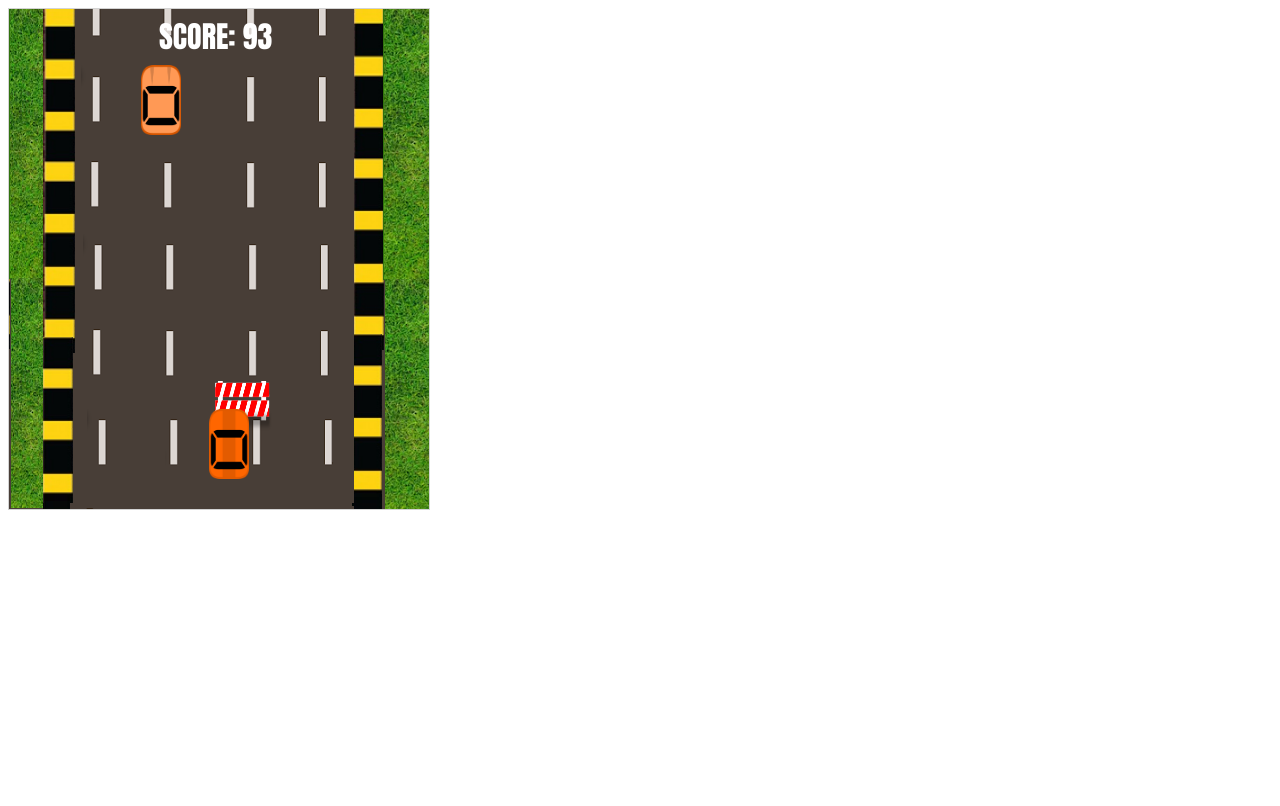
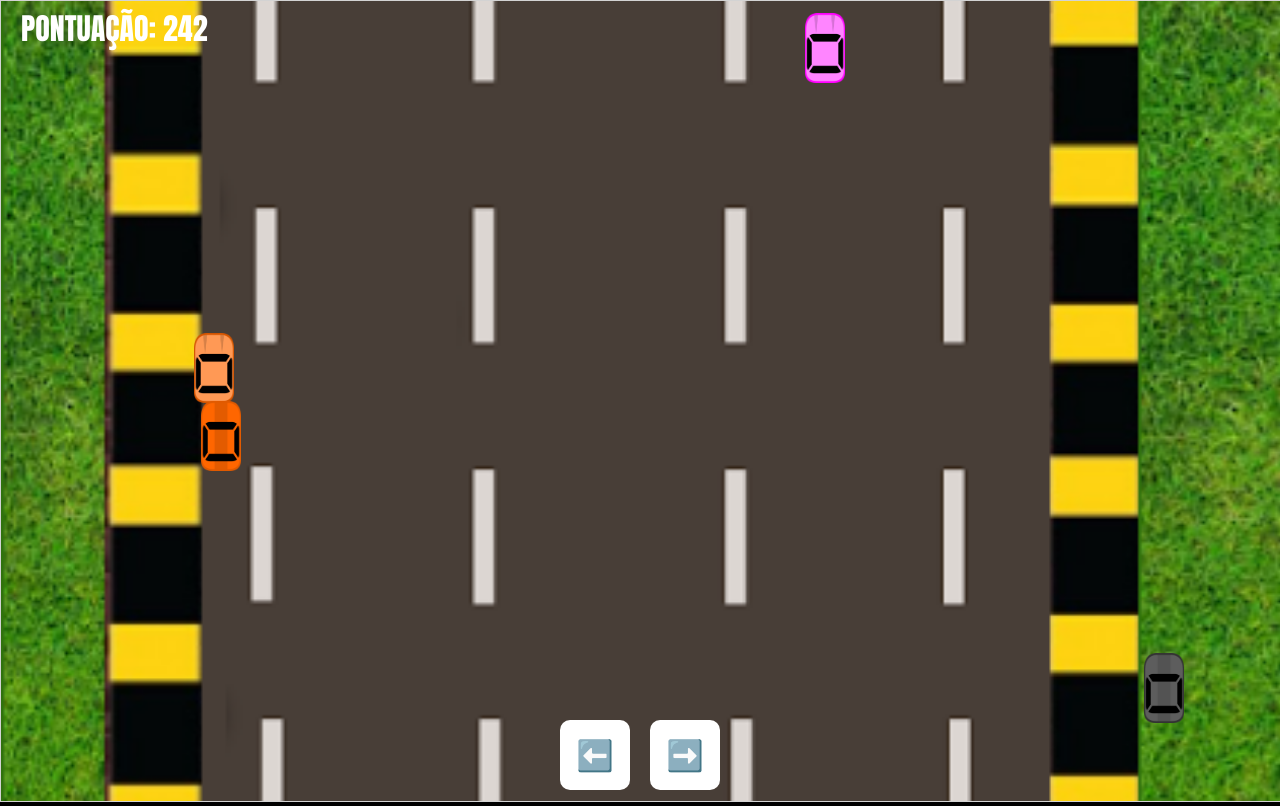
Before and after one commit to ramirezemerick88/jogo-do-davi, a plain HTML site: page map1game.html in a window 1280 px wide. Drawn offline with Linux system fonts and the light colour scheme.

Commit message:
Update map1game.html

```diff
--- a/map1game.html
+++ b/map1game.html
@@ -1,247 +1,264 @@
 <!DOCTYPE html>
-<html>
+<html lang="pt-BR">
+
 <head>
-<meta name="viewport" content="width=device-width, initial-scale=1.0"/>
+
+<meta charset="UTF-8">
+<meta name="viewport" content="width=device-width, initial-scale=1.0">
+
 <style>
-canvas {
-    border:1px solid #d3d3d3;
-    background:url('map1.png');
-	font-family: Impact, Charcoal, sans-serif;
-	animation: animatedBackground 5s linear infinite;
+
+body{
+margin:0;
+overflow:hidden;
+background:black;
 }
-#spedo
-{
-position:absolute;
-top:450px;
-left:0px;
-width:450px;
+
+canvas{
+border:1px solid #d3d3d3;
+background:url('map1.png');
+background-size:cover;
+animation: animatedBackground 5s linear infinite;
+}
+
+#controles{
+position:fixed;
+bottom:10px;
+width:100%;
+display:flex;
+justify-content:center;
+gap:20px;
+}
+
+button{
+width:70px;
+height:70px;
+font-size:30px;
+border:none;
+border-radius:10px;
+background:white;
+}
+
+@keyframes animatedBackground{
+from{background-position:0 0;}
+to{background-position:0 2000px;}
+}
+
+</style>
+
+</head>
+
+<body onload="startGame()">
+
+<div id="controles">
+
+<button ontouchstart="moveleft()">⬅️</button>
+<button ontouchstart="moveright()">➡️</button>
+
+</div>
+
+<script>
+
+var myGamePiece;
+var spawnpoint=0;
+var type=0;
+var myObstacles=[];
+var myScore;
+
+function startGame(){
+
+myGamePiece=new component(40,70,"car6.png",200,400,"image");
+
+myScore=new component("30px","Impact","white",20,40,"text");
+
+myGameArea.start();
 
 }
 
-@keyframes animatedBackground {
-  from {
-    background-position: 0 0;
-  }
+var myGameArea={
 
-  to {
-    background-position: 0px 2000px;
-  }
-}
-</style>
-</head>
-<body onload="startGame()">
-<script>
-var myGamePiece;
-var spwanpoint=0;
-var type=0;
-var myObstacles = [];
-var myScore;
-var explosion;
+canvas:document.createElement("canvas"),
 
-function startGame() {
-    myGamePiece = new component(40, 70, "car6.png",200,400, "image");
-    myGamePiece.gravity = 0.00;
-    myScore = new component("30px", "Impact", "white", 150, 40, "text");
-    myGameArea.start();
+start:function(){
+
+this.canvas.width=window.innerWidth;
+this.canvas.height=window.innerHeight;
+
+this.context=this.canvas.getContext("2d");
+
+document.body.insertBefore(this.canvas,document.body.childNodes[0]);
+
+this.frameNo=0;
+
+this.interval=setInterval(updateGameArea,20);
+
+window.addEventListener('keydown',function(e){
+myGameArea.key=e.keyCode;
+})
+
+window.addEventListener('keyup',function(e){
+myGameArea.key=false;
+})
+
+},
+
+clear:function(){
+this.context.clearRect(0,0,this.canvas.width,this.canvas.height);
+},
+
+stop:function(){
+clearInterval(this.interval);
 }
 
-var myGameArea = {
-    canvas : document.createElement("canvas"),
-    start : function() {
-        this.canvas.width = 420;
-        this.canvas.height = 500;
-		this.canvas.id="demo";
-        this.context = this.canvas.getContext("2d");
-        document.body.insertBefore(this.canvas, document.body.childNodes[0]);
-        this.frameNo = 0;
-        this.interval = setInterval(updateGameArea, 20);
-		 window.addEventListener('keydown', function (e) {
-            myGameArea.key = e.keyCode;
-        })
-        window.addEventListener('keyup', function (e) {
-            myGameArea.key = false;
-        })
-
-function mouseDown() {
-  accelerate(-0.2);
 }
 
-function mouseUp() {
-  accelerate(0.05);
-}
-        },
-    clear : function() {
-        this.context.clearRect(0, 0, this.canvas.width, this.canvas.height);
-    },
-	stop : function() {
-        clearInterval(this.interval);
-    }
+function component(width,height,color,x,y,type){
+
+this.type=type;
+
+if(type=="image"){
+this.image=new Image();
+this.image.src=color;
 }
 
-function component(width, height, color, x, y, type) {
-    this.type = type;
-	this.type = type;
-    if (type == "image") {
-        this.image = new Image();
-        this.image.src = color;
-    }
-    this.score = 0;
-    this.width = width;
-    this.height = height;
-    this.speedX = 0;
-    this.speedY = 0;
-    this.x = x;
-    this.y = y;
-    this.gravity = 0;
-    this.gravitySpeed = 0;
-    this.update = function() {
-        ctx = myGameArea.context;
-        if (this.type == "text") {
-            ctx.font = this.width + " " + this.height;
-            ctx.fillStyle = color;
-            ctx.fillText(this.text, this.x, this.y);
+this.width=width;
+this.height=height;
+this.speedX=0;
+this.speedY=0;
+this.x=x;
+this.y=y;
 
-        }
-		if (type == "image") {
-            ctx.drawImage(this.image,
-                this.x,
-                this.y,
-                this.width, this.height);}
+this.update=function(){
 
-		else {
-            ctx.fillStyle = color;
-            ctx.fillRect(this.x, this.y, this.width, this.height);
-			//ctx.drawImage(myGamePiece,this.x,this.y,this.height,this.width);
-        }
-    }
-    this.newPos = function() {
-        this.x += this.speedX;
-        this.y += this.speedY;
-    }
-    this.hitBottom = function() {
+ctx=myGameArea.context;
 
-    }
-    this.crashWith = function(otherobj) {
-        var myleft = this.x;
-        var myright = this.x + (this.width);
-        var mytop = this.y;
-        var mybottom = this.y + (this.height);
-        var otherleft = otherobj.x;
-        var otherright = otherobj.x + (otherobj.width);
-        var othertop = otherobj.y;
-        var otherbottom = otherobj.y + (otherobj.height);
-        var crash = true;
-        if ((mybottom< othertop) || (mytop> otherbottom-20) || (myright < otherleft) || (myleft> otherright) ) {
-            crash = false;
+if(this.type=="text"){
 
-        }
-        return crash;
-    }
+ctx.font=this.width+" "+this.height;
+ctx.fillStyle=color;
+ctx.fillText(this.text,this.x,this.y);
+
 }
 
-function updateGameArea() {
-    var x, height, gap, minHeight, maxHeight, minGap, maxGap;
-    for (i = 0; i < myObstacles.length; i += 1) {
-        if (myGamePiece.crashWith(myObstacles[i])) {
+if(type=="image"){
 
+ctx.drawImage(this.image,this.x,this.y,this.width,this.height);
 
-            return;
-        }
-
-    }
-    myGameArea.clear();
-    myGameArea.frameNo += 1;
-    if (myGameArea.frameNo == 1 || everyinterval(80)) {
-        x = myGameArea.canvas.width;
-        minHeight = 20;
-        maxHeight = 200;
-        height = Math.floor(Math.random()*(maxHeight-minHeight+1)+minHeight);
-        minGap = 50;
-        maxGap = 200;
-        //gap = Math.floor(Math.random()*(maxGap-minGap+1)+minGap);
-		spawnpoint= Math.floor(Math.random() * (300 - 100 + 1) ) + 100;
-        type= Math.floor(Math.random() * (7 - 1 + 1) ) + 1;
-		if(type==1)
-		{
-		 myObstacles.push(new component(40, 70,"car1.png" , spawnpoint, 0,"image"));
-		}
-		 else
-		 if(type==2)
-		 {
-		 myObstacles.push(new component(40, 70,"car2.png" , spawnpoint, 0,"image"));
-		 }
-		 else
-		 if(type==3)
-		 {
-		 myObstacles.push(new component(40, 70,"car3.png" , spawnpoint, 0,"image"));
-		 }
-		 else
-		if(type==4)
-		 {
-		  myObstacles.push(new component(40, 70,"car4.png" , spawnpoint, 0,"image"));
-		 }
-		 else
-		 if(type==5)
-		 {
-		  myObstacles.push(new component(40, 70,"car5.png" , spawnpoint, 0,"image"));
-		 }
-		 else
-		 if(type==6)
-		 {
-		  myObstacles.push(new component(50, 50,"barrel.png" , spawnpoint, 0,"image"));
-		 }
-		  else
-		 if(type==7)
-		 {
-		  myObstacles.push(new component(60, 50,"roadblock.png" , spawnpoint, 0,"image"));
-		 }
-
-
-
-
-    }
-    for (i = 0; i < myObstacles.length; i += 1) {
-        myObstacles[i].y += 4;
-        myObstacles[i].update();
-    }
-    myScore.text="SCORE: " + myGameArea.frameNo;
-    myScore.update();
-	myGamePiece.speedX = 0;
-    myGamePiece.speedY = 0;
-    if (myGameArea.key && myGameArea.key == 37) {myGamePiece.speedX = -3; }
-    if (myGameArea.key && myGameArea.key == 39) {myGamePiece.speedX = 3; }
-    if (myGameArea.key && myGameArea.key == 38) {myGamePiece.speedY = -3; }
-    if (myGameArea.key && myGameArea.key == 40) {myGamePiece.speedY = 3; }
-    myGamePiece.newPos();
-    myGamePiece.update();
 }
 
-function everyinterval(n) {
-    if ((myGameArea.frameNo / n) % 1 == 0) {return true;}
-    return false;
 }
 
-function moveup() {
-    myGamePiece.speedY = -1;
+this.newPos=function(){
+
+this.x+=this.speedX;
+this.y+=this.speedY;
+
 }
 
-function movedown() {
-    myGamePiece.speedY = 1;
+this.crashWith=function(otherobj){
+
+var myleft=this.x;
+var myright=this.x+this.width;
+var mytop=this.y;
+var mybottom=this.y+this.height;
+
+var otherleft=otherobj.x;
+var otherright=otherobj.x+otherobj.width;
+var othertop=otherobj.y;
+var otherbottom=otherobj.y+otherobj.height;
+
+var crash=true;
+
+if((mybottom<othertop)||(mytop>otherbottom)||(myright<otherleft)||(myleft>otherright)){
+
+crash=false;
+
 }
 
-function moveleft() {
-    myGamePiece.speedX = -3;
+return crash;
+
 }
 
-function moveright() {
-    myGamePiece.speedX = 3;
 }
 
-function clearmove() {
-    myGamePiece.speedX = 0;
-    myGamePiece.speedY = 0;
+function updateGameArea(){
+
+for(i=0;i<myObstacles.length;i++){
+
+if(myGamePiece.crashWith(myObstacles[i])){
+
+alert("FIM DE JOGO");
+
+location.reload();
+
+return;
+
 }
 
+}
+
+myGameArea.clear();
+
+myGameArea.frameNo+=1;
+
+if(myGameArea.frameNo==1||everyinterval(80)){
+
+spawnpoint=Math.floor(Math.random()*(window.innerWidth-100));
+
+type=Math.floor(Math.random()*7)+1;
+
+if(type==1){myObstacles.push(new component(40,70,"car1.png",spawnpoint,0,"image"))}
+if(type==2){myObstacles.push(new component(40,70,"car2.png",spawnpoint,0,"image"))}
+if(type==3){myObstacles.push(new component(40,70,"car3.png",spawnpoint,0,"image"))}
+if(type==4){myObstacles.push(new component(40,70,"car4.png",spawnpoint,0,"image"))}
+if(type==5){myObstacles.push(new component(40,70,"car5.png",spawnpoint,0,"image"))}
+if(type==6){myObstacles.push(new component(50,50,"barrel.png",spawnpoint,0,"image"))}
+if(type==7){myObstacles.push(new component(60,50,"roadblock.png",spawnpoint,0,"image"))}
+
+}
+
+for(i=0;i<myObstacles.length;i++){
+
+myObstacles[i].y+=4;
+
+myObstacles[i].update();
+
+}
+
+myScore.text="PONTUAÇÃO: "+myGameArea.frameNo;
+
+myScore.update();
+
+myGamePiece.speedX=0;
+
+if(myGameArea.key&&myGameArea.key==37){myGamePiece.speedX=-4}
+if(myGameArea.key&&myGameArea.key==39){myGamePiece.speedX=4}
+
+myGamePiece.newPos();
+
+myGamePiece.update();
+
+}
+
+function everyinterval(n){
+
+if((myGameArea.frameNo/n)%1==0){return true}
+
+return false;
+
+}
+
+function moveleft(){
+
+myGamePiece.speedX=-6;
+
+}
+
+function moveright(){
+
+myGamePiece.speedX=6;
+
+}
 
 </script>
 
```
